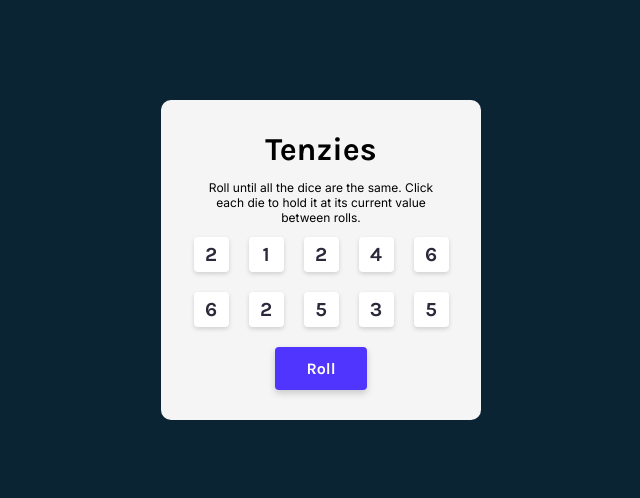
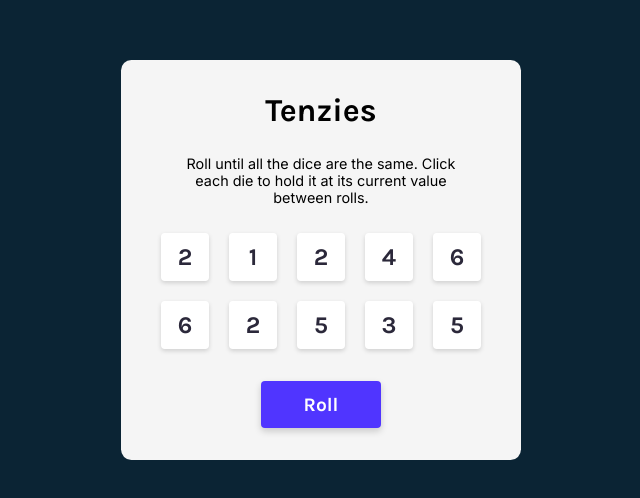
Before and after one commit to JHunnicutt/tenzies, a React (Vite) app: page / in a window 1280 px wide. Shown: the part 140-638 px from the top of the page, without its empty margins (319-959 px from the left). Built offline with nearby package versions, Linux system fonts and the light colour scheme.

Commit message:
modify design styles

```diff
--- a/src/App.jsx
+++ b/src/App.jsx
@@ -64,11 +64,14 @@ const App = () => {
          />
       ))
 
+   const introText = `Roll until all the dice are the same. Click each die to hold it at its current value between rolls.`
+   const winText = `Congratulations! Click the New Game button to play again!`
+
    return (
     <main>
       {tenzies && <Confetti />}
       <h1>{tenzies ? 'You Won!' : 'Tenzies'}</h1>
-      <p>Roll until all the dice are the same. Click each die to hold it at its current value between rolls.</p>
+      <p>{tenzies ? winText : introText}</p>
       <div className="dice">
          {diceElements}
       </div>
--- a/src/index.css
+++ b/src/index.css
@@ -10,26 +10,27 @@ body {
   width: 100vw;
   height: 100vh;
   font-family: 'Karla', sans-serif;
+  font-size: 16px;
 }
 
 #root {
   display: flex;
   justify-content: center;
   align-items: center;
-  gap: 30px 20px;
+  gap: 1.9rem 1.25rem;
   width: 100%;
   height: 100%;
 }
 
 main {
   background-color: #F5F5F5;
-  width: 320px;
-  height: 320px;
-  border-radius: 10px;
-  padding: 20px;
+  width: 25rem;
+  height: 25rem;
+  border-radius: .65rem;
+  padding: 1.25rem;
   display: flex;
   flex-direction: column;
-  justify-content: center;
+  justify-content: space-evenly;
   align-items: center;
 }
 
@@ -40,14 +41,14 @@ main h1 {
 main p {
   font-family: 'Inter', sans-serif;
   font-weight: 400;
-  font-size: 12px;
+  font-size: 0.9rem;
   text-align: center;
-  width: 235px;
+  width: 18rem;
 }
 
 .dice {
   display: grid;
-  gap: 20px;
+  gap: 1.25rem;
   grid-template-columns: repeat(5, 1fr);
   grid-template-rows: repeat(2, 1fr);
 }
@@ -58,9 +59,9 @@ main p {
   justify-self: center;
   align-items: center;
   background-color: #FFFFFF;
-  width: 35px;
-  height: 35px;
-  border-radius: 4px;
+  width: 3rem;
+  height: 3rem;
+  border-radius: 0.25rem;
   filter: drop-shadow(0 2px 2px rgba(0, 0, 0, .15));
   cursor: pointer;
 }
@@ -72,21 +73,25 @@ main p {
 .die h2 {
   font-family: 'Karla', sans-serif;
   font-weight: 700;
-  font-size: 20px;
+  font-size: 1.5rem;
   color: #2B283A;
 }
 
 .roll-btn {
-  margin-top: 20px;
-  padding: 12px;
+  margin-top: 1.25rem;
+  padding: 0.75rem;
   background-color: #5035FF;
   box-shadow: 0px 3.2px 7.68px rgba(0, 0, 0, 0.18);
   border: none;
-  border-radius: 4px;
-  width: 92px;
+  border-radius: 0.25rem;
+  width: 7.5rem;
   font-family: 'Karla', sans-serif;
   font-weight: 700;
-  font-size: 16px;
+  font-size: 1.2rem;
   color: #fff;
   cursor: pointer;
 }
+
+.roll-btn:active {
+  box-shadow: inset 5px 5px 12px 1px rgba(0,0,0,0.49);
+}
```
